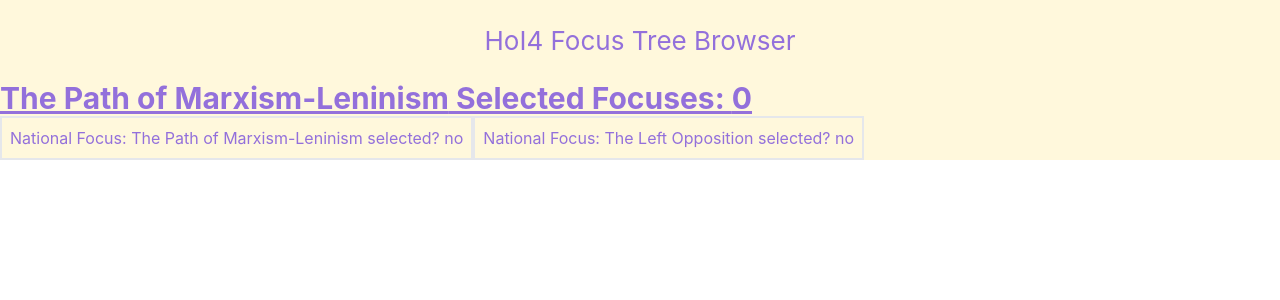
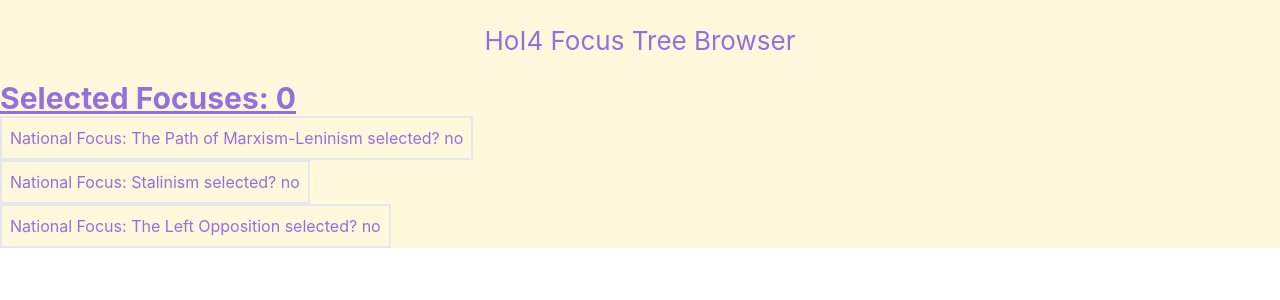
Before and after one commit to kroy/hoi4-focus-browser, a React (Create React App) app: page / in a window 1280 px wide. Shown: the top 300 px of the page. Built offline with nearby package versions, Linux system fonts and the light colour scheme.

Commit message:
add types; another way of organizing app state; new component tree

```diff
--- a/src/App.tsx
+++ b/src/App.tsx
@@ -1,17 +1,13 @@
 import React, { useReducer, createContext, Dispatch } from 'react';
 import './App.css';
 import Tree from './components/focus-tree/Tree';
+import { NodeDict } from './types/NodeData';
+import TreeDefinition from './types/TreeDefinition';
 
 // TODO extract types
 type AppState = {
   selectedFocusIds: number[];
-  trees: Array<{
-    name: string;
-    children: Array<{
-      id: number;
-      name: string;
-    }>;
-  }>
+  treeDefinition: TreeDefinition;
 }
 
 type AppAction = {
@@ -19,19 +15,49 @@ type AppAction = {
   focusId: number;
 }
 
-const firstTestTree = { name: "The Path of Marxism-Leninism", children: [ { id: 1, name: "The Path of Marxism-Leninism"}, { id: 2, name: "The Left Opposition"}] }
+const testData: NodeDict = {
+  0: {
+    focus: {
+      id: 0,
+      name: "The Path of Marxism-Leninism"
+    },
+    preReqIds: [],
+    directChildIds: [1, 2]
+  },
+  1: {
+    focus: {
+      id: 1,
+      name: "Stalinism"
+    },
+    preReqIds: [0],
+    directChildIds: []
+  },
+  2: {
+    focus:{
+      id: 2,
+      name: "The Left Opposition"
+    },
+    preReqIds: [0],
+    directChildIds: []
+  }
+}
 
-const initialState = {
+const testTreeDef: TreeDefinition = {
+  rootNodeIds: [0],
+  nodes: testData
+}
+
+const initialState: AppState = {
   selectedFocusIds: [],
-  trees: [firstTestTree]
+  treeDefinition: testTreeDef
 };
 
 function reducer(state: AppState, action: AppAction): AppState {
   switch (action.type) {
     case 'select':
-      return { selectedFocusIds: [ ...state.selectedFocusIds, action.focusId ], trees: [firstTestTree] };
+      return { selectedFocusIds: [ ...state.selectedFocusIds, action.focusId ], treeDefinition: testTreeDef };
     case 'deselect':
-      return { selectedFocusIds: state.selectedFocusIds.filter(focusId => focusId !== action.focusId), trees: [firstTestTree] };
+      return { selectedFocusIds: state.selectedFocusIds.filter(focusId => focusId !== action.focusId), treeDefinition: testTreeDef };
     default:
       return state;
   }
@@ -48,7 +74,7 @@ export default function App() {
           HoI4 Focus Tree Browser
         </header>
         <main>
-          <Tree selectedFocusIds={state.selectedFocusIds} {...state.trees[0]} />
+          <Tree {...state} />
         </main>
       </div>
     </AppDispatch.Provider>
--- a/src/components/focus-tree/Tree.tsx
+++ b/src/components/focus-tree/Tree.tsx
@@ -1,31 +1,30 @@
 import React from 'react';
-import Focus from './Focus';
+import TreeDefinition from '../../types/TreeDefinition';
+import TreeNode from './TreeNode';
 
+// this is supposed to represent the full focus tree
 type TreeProps = {
   selectedFocusIds: number[];
-  name: string;
-  children: Array<{
-    id: number;
-    name: string;
-  }>;
+  treeDefinition: TreeDefinition;
 };
 
 function Tree(props: TreeProps) {
 
-  function isSelected(id: number): boolean {
-    return props.selectedFocusIds.includes(id)
+  function buildRootNode(id: number) {
+    return <TreeNode
+      key={id}
+      id={id}
+      selectedFocusIds={props.selectedFocusIds}
+      nodes={props.treeDefinition.nodes}
+    />
   }
 
-  function buildFocus(child: { id: number; name: string }) {
-    return <Focus key={child.id} id={child.id} name={child.name} selected={isSelected(child.id)} />;
-  }
-
-  const childFocuses = props.children.map((child) => buildFocus(child));
+  const rootNodes = props.treeDefinition.rootNodeIds.map((id) => buildRootNode(id));
 
   return (
     <div>
-      <h1 className="text-3xl font-bold underline">{props.name} Selected Focuses: { props.selectedFocusIds.length }</h1>
-      { childFocuses }
+      <h1 className="text-3xl font-bold underline">Selected Focuses: { props.selectedFocusIds.length }</h1>
+      { rootNodes }
     </div>
 
   );
--- /dev/null
+++ b/src/components/focus-tree/TreeNode.tsx
@@ -0,0 +1,41 @@
+import React from 'react';
+import FocusData from '../../types/FocusData';
+import NodeData, { NodeDict } from '../../types/NodeData';
+import Focus from './Focus';
+
+type TreeNodeProps = {
+  id: number;
+  // app state basically; ideally we want just relevant slice
+  selectedFocusIds: number[];
+  nodes: NodeDict;
+  // ---
+};
+
+function TreeNode(props: TreeNodeProps) {
+  function isSelected(): boolean {
+    return props.selectedFocusIds.includes(props.id)
+  }
+
+  function nodeData(): NodeData {
+    return props.nodes[props.id]
+  }
+
+  function focusData(): FocusData {
+    return nodeData().focus;
+  }
+
+  function buildChildNode(id: number) {
+    return <TreeNode key={id} id={id} selectedFocusIds={props.selectedFocusIds} nodes={props.nodes} />
+  }
+
+  const childFocuses = nodeData().directChildIds.map((childId) => buildChildNode(childId));
+
+  return (
+    <div>
+      <Focus selected={isSelected()} {...focusData()} />
+      { childFocuses }
+    </div>
+  );
+}
+
+export default TreeNode;
--- /dev/null
+++ b/src/types/FocusData.ts
@@ -0,0 +1,7 @@
+type FocusData = {
+  id: number;
+  name: string;
+  // other things like game effects etc
+};
+
+export default FocusData;
--- /dev/null
+++ b/src/types/NodeData.ts
@@ -0,0 +1,14 @@
+import FocusData from './FocusData';
+
+type NodeData = {
+  focus: FocusData;
+  preReqIds: number[];
+  directChildIds: number[];
+}
+
+// TODO: this seems pointless
+export type NodeDict = {
+  [key: number]: NodeData
+}
+
+export default NodeData;
--- /dev/null
+++ b/src/types/TreeDefinition.ts
@@ -0,0 +1,8 @@
+import { NodeDict } from './NodeData';
+
+type TreeDefinition = {
+  rootNodeIds: number[];
+  nodes: NodeDict;
+}
+
+export default TreeDefinition;
```
